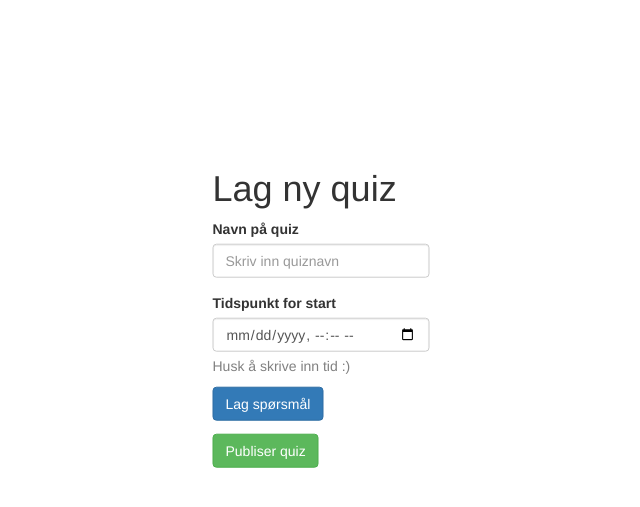
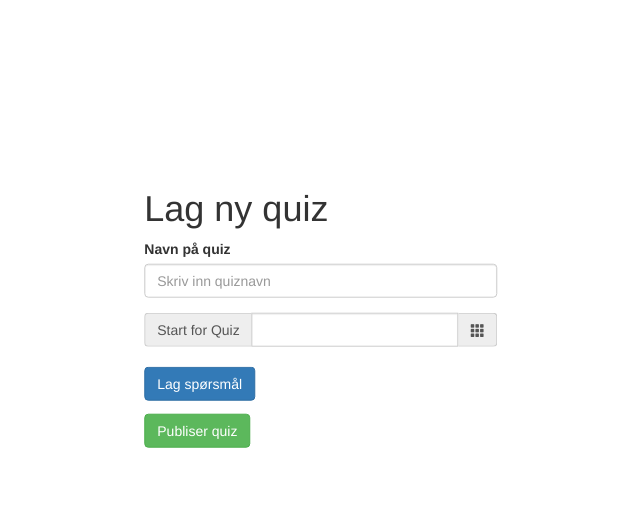
Before and after one commit to tonivuc/quiz, a web app: page /lagquiz.html in a window 1280 px wide. Shown: the part 52-559 px from the top of the page, without its empty margins (319-959 px from the left). Run offline with its HTML, style and script files only (its server is not run), Linux system fonts and the light colour scheme; data that the repository does not hold is empty; some libraries are stand-ins or nearby versions.

Commit message:
Har lagt til en ny og bedre dateTime-velger. Har også lagt til at man ikke kan lagre en quiz uten å legge til en dato.

```diff
--- a/src/main/webapp/css/lagquiz.css
+++ b/src/main/webapp/css/lagquiz.css
@@ -9,6 +9,11 @@ h1 {
     left: 50%;
     margin-right: -50%;
     transform: translate(-50%, -50%)
+}
+
+#dateTimePicker, #quizStartDato {
+    width: 100%;
+    background-color: white;
 }
 
 
--- a/src/main/webapp/javascript/lagquiz.js
+++ b/src/main/webapp/javascript/lagquiz.js
@@ -12,6 +12,18 @@
     var midlertidligSvarArray = [];
     var selectedKnapp;
     var selectedKnappNr = -1;
+
+    //Setter opp dateTime-velgeren
+    $('.form_datetime').datetimepicker({
+        language:  'nb',
+        weekStart: 1,
+        todayBtn:  1,
+        autoclose: 1,
+        todayHighlight: 1,
+        startView: 2,
+        forceParse: 0,
+        showMeridian: 0
+    });
 
     //Legger inn nytt
     function leggTilSvar() {
@@ -112,14 +124,35 @@
     $("#submitQuiz").click(function () {
 
         quiz.tittel = $("#navnInput").val();
-        quiz.startDate = new Date($("#quizStartDato").val());
 
-        var link = "<a href='/Quizprogram/'></a>"
-        $("#hovedSkjema").append(link);
+        if ($("#quizStartDato").val() != "") {
+            var dateString = $("#quizStartDato").val(),
+                dateTimeParts = dateString.split(' - '),
+                timeParts = dateTimeParts[1].split(':'),
+                dateParts = dateTimeParts[0].split('.'),
+                date;
 
-        submitAjax();
-        console.log(JSON.stringify(quiz));
-        document.location.href = "/Quizprogram/";
+
+            date = new Date(dateParts[2], parseInt(dateParts[1], 10) - 1, dateParts[0], timeParts[0], timeParts[1]);
+            quiz.startDate = date;
+
+            var link = "<a href='/Quizprogram/'></a>"
+            $("#hovedSkjema").append(link);
+
+            submitAjax();
+            console.log(JSON.stringify(quiz));
+            document.location.href = "/Quizprogram/";
+        } else {
+            $("#manglerDato").toggle();
+        }
+    });
+
+    $("#datePickerButton").click(function () {
+        $("#manglerDato").hide();
+    });
+
+    $("#quizStartDato").click(function () {
+        $("#manglerDato").hide();
     });
 
     function submitAjax() {
--- a/src/main/webapp/javascript/quizoversikt.js
+++ b/src/main/webapp/javascript/quizoversikt.js
@@ -141,7 +141,7 @@ $("#startTidOk").click(function () {
         var dateString = $("#dateTimePickerInput").val(),
             dateTimeParts = dateString.split(' - '),
             timeParts = dateTimeParts[1].split(':'),
-            dateParts = dateTimeParts[0].split(' '),
+            dateParts = dateTimeParts[0].split('.'),
             date;
 
         date = new Date(dateParts[2], parseInt(dateParts[1], 10) - 1, dateParts[0], timeParts[0], timeParts[1]);
--- a/src/main/webapp/lagquiz.html
+++ b/src/main/webapp/lagquiz.html
@@ -17,6 +17,7 @@
     <link rel="icon" type="image/png" sizes="96x96" href="img/favicon/favicon-96x96.png">
     <link rel="icon" type="image/png" sizes="16x16" href="img/favicon/favicon-16x16.png">
     <link rel="manifest" href="img/favicon/manifest.json">
+
     <meta name="msapplication-TileColor" content="#ffffff">
     <meta name="msapplication-TileImage" content="/ms-icon-144x144.png">
     <meta name="theme-color" content="#ffffff">
@@ -24,6 +25,8 @@
     <link rel="stylesheet" type="text/css" href="css/lagquiz.css">
     <link rel="stylesheet" type="text/css" href="css/funkyradio.css">
     <link rel="stylesheet" href="https://cdnjs.cloudflare.com/ajax/libs/twitter-bootstrap/3.3.7/css/bootstrap.min.css"> <!-- Bootstrap -->
+    <link href="bootstrapDateTimePicker/css/bootstrap-datetimepicker.min.css" rel="stylesheet" media="screen">
+
     <script src="https://cdnjs.cloudflare.com/ajax/libs/jquery/3.2.1/jquery.min.js"></script> <!-- jQuery -->
     <script src="https://cdnjs.cloudflare.com/ajax/libs/twitter-bootstrap/3.3.7/js/bootstrap.min.js"></script>
 
@@ -61,17 +64,27 @@
     <h1> Lag ny quiz </h1>
     <form id="hovedSkjema">
     <div class="form-group"> <label>Navn på quiz</label>
-        <input id="navnInput" type="text" name="nick" class="form-control" placeholder="Skriv inn quiznavn"> </div>
-    <div class="form-group"> <label>Tidspunkt for start</label>
-        <input type="datetime-local" id="quizStartDato" class="form-control">
-        <p style="color:gray; margin-top:4px; margin-bottom:-4px;"> Husk å skrive inn tid :) </p>
+        <input id="navnInput" type="text" name="nick" class="form-control" placeholder="Skriv inn quiznavn">
+    </div>
+    <div class="input-group" id="dateTimePicker">
+        <div class="input-group date form_datetime" data-date="" data-date-format="dd.mm.yyyy - hh:ii:ss" data-link-field="dtp_input1">
+            <span class="input-group-addon lagQuizAddon">Start for Quiz</span>
+            <input class="form-control" type="text" value="" readonly id="quizStartDato">
+            <span class="input-group-addon"><span id="datePickerButton" class="glyphicon glyphicon-th"></span></span>
+        </div>
+        <input type="hidden" id="dtp_input1" class="form-control" value="" /><br/>
     </div>
     <button id="nyttSporsmaal" type="button" class="btn btn-primary" data-toggle="modal" data-target="#myModal">Lag spørsmål</button>
         <div class="list-group" id="quizSporsmaalListe"></div>
         <button id="submitQuiz" type="button" class="btn btn-success">Publiser quiz</button>
     </form>
 
-
+    <!-- Alert! Mangler svar -->
+    <div id="manglerDato" class="alert alert-danger collapse" role="alert">
+        <button type="button" class="close" data-dismiss="alert" aria-label="Close"> <span aria-hidden="true">×</span> </button>
+        <h4 class="alert-heading">Mangler dato!</h4>
+        <p>Du må legge til en startdato og tid for quizen.</p>
+    </div>
 </div>
 
 
@@ -131,6 +144,8 @@
 
     </div>
 </div>
+<script type="text/javascript" src="bootstrapDateTimePicker/js/bootstrap-datetimepicker.js" charset="UTF-8"></script>
+<script type="text/javascript" src="bootstrapDateTimePicker/js/locales/bootstrap-datetimepicker.nb.js" charset="UTF-8"></script>
 <script src="javascript/lagquiz.js"></script>
 
 </body>
```
Also changed, not shown: src/main/webapp/index.html (+1 -18 lines).
